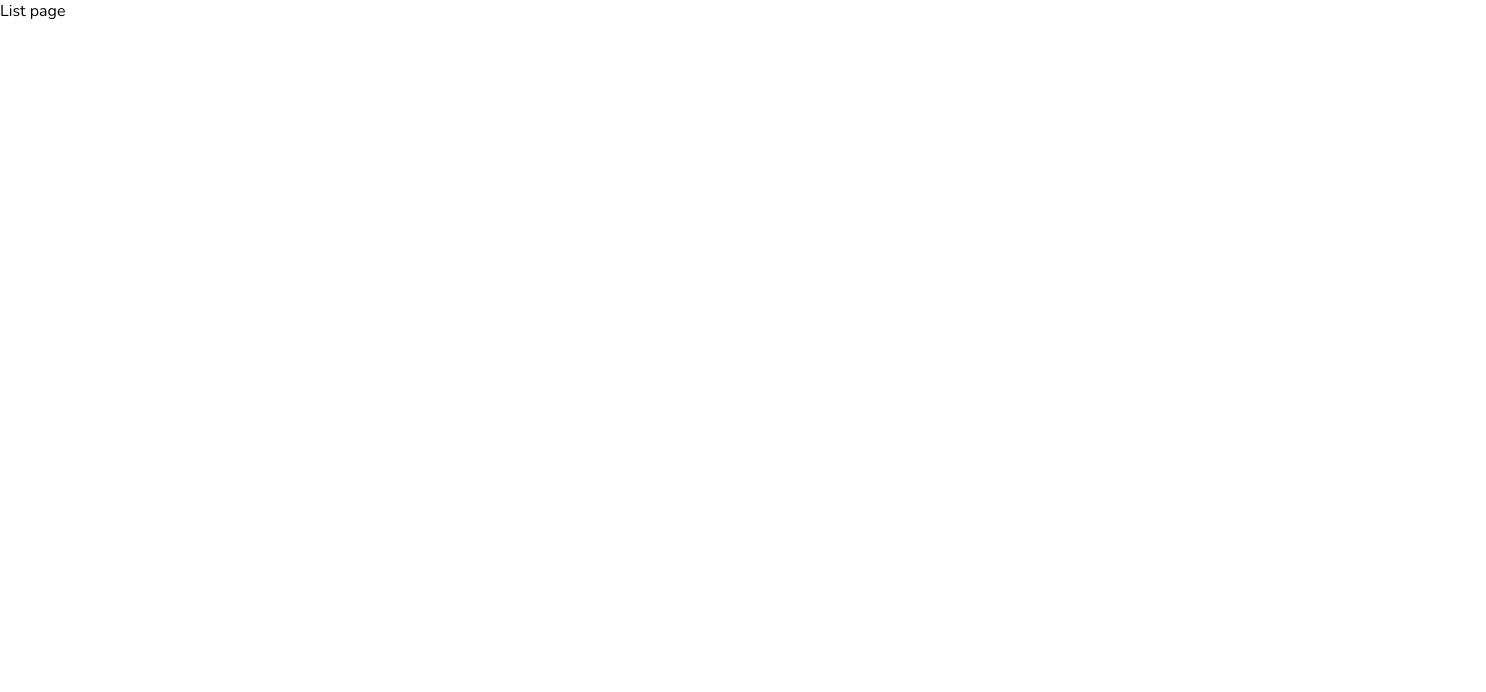
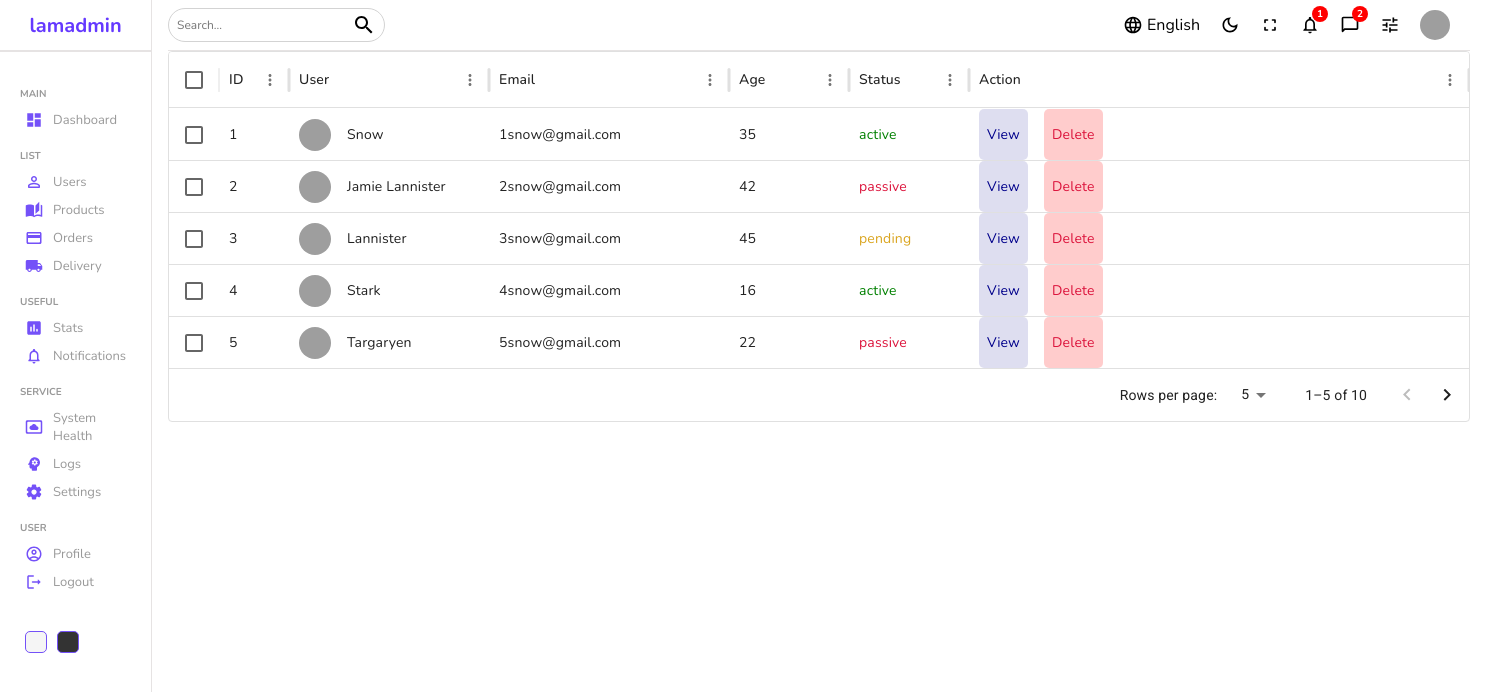
Before and after one commit to Havold/library-manager-web, a React (Create React App) app: page /users in a window 1280 px wide. Shown: the top 692 px of the page, 1486 px wide, since content can reach past the window. Built offline with nearby package versions, Linux system fonts and the light colour scheme; grey boxes are pictures that could not be loaded.

Commit message:
Create UI List Users.

```diff
--- a/package.json
+++ b/package.json
@@ -7,6 +7,7 @@
     "@emotion/styled": "^11.13.0",
     "@mui/icons-material": "^5.16.7",
     "@mui/material": "^5.16.7",
+    "@mui/x-data-grid": "^7.13.0",
     "@testing-library/jest-dom": "^5.17.0",
     "@testing-library/react": "^13.4.0",
     "@testing-library/user-event": "^13.5.0",
--- /dev/null
+++ b/src/components/DataTable/DataTable.scss
@@ -0,0 +1,60 @@
+.dataTable {
+    .cellWithImg {
+        display: flex;
+        align-items: center;
+
+        .cellImg {
+            width: 32px;
+            height: 32px;
+            border-radius: 50%;
+            object-fit: cover;
+            margin-right: 16px;
+        }
+    }
+
+    .cellWithStatus {
+        border-radius: 5px;
+
+        &.pending {
+            color: goldenrod;
+        }
+
+        &.active {
+            color: green;
+        }
+
+        &.passive {
+            color: crimson;
+        }
+    }
+
+    .cellWithActions {
+        display: flex;
+        align-items: center;
+        gap: 16px;
+
+        .button {
+            border-radius: 5px;
+            padding: 0px 8px;
+            cursor: pointer;
+
+            &.view {
+                color: darkblue;
+                background-color: rgba(0, 0, 139, 0.129);
+
+                &:hover {
+                    background-color: rgba(0, 0, 139, 0.163);
+                }
+            }
+
+            &.delete {
+                color: crimson;
+                background-color: rgba(255, 0, 0, 0.2);
+
+                &:hover {
+                    background-color: rgba(255, 0, 0, 0.23);
+                }
+            }
+        }
+    }
+}
--- /dev/null
+++ b/src/components/DataTable/index.jsx
@@ -0,0 +1,38 @@
+import './DataTable.scss';
+import { DataGrid } from '@mui/x-data-grid';
+import { userRows, userColumns } from '../../datatablesource';
+
+function DataTable() {
+    const actions = [
+        {
+            field: 'action',
+            headerName: 'Action',
+            width: 500,
+            renderCell: () => {
+                return (
+                    <div className="cellWithActions">
+                        <div className="button view">View</div>
+                        <div className="button delete">Delete</div>
+                    </div>
+                );
+            },
+        },
+    ];
+    return (
+        <div className="dataTable">
+            <DataGrid
+                rows={userRows}
+                columns={userColumns.concat(actions)}
+                initialState={{
+                    pagination: {
+                        paginationModel: { page: 0, pageSize: 5 },
+                    },
+                }}
+                pageSizeOptions={[5, 10]}
+                checkboxSelection
+            />
+        </div>
+    );
+}
+
+export default DataTable;
--- /dev/null
+++ b/src/datatablesource.js
@@ -0,0 +1,112 @@
+import { type } from '@testing-library/user-event/dist/type';
+
+export const userColumns = [
+    { field: 'id', headerName: 'ID', width: 70 },
+    {
+        field: 'user',
+        headerName: 'User',
+        width: 200,
+        renderCell: (params) => {
+            return (
+                <div className="cellWithImg">
+                    <img className="cellImg" src={params.row.img} alt="avatar" />
+                    <span>{params.row.username}</span>
+                </div>
+            );
+        },
+    },
+    { field: 'email', headerName: 'Email', width: 240 },
+    { field: 'age', headerName: 'Age', width: 120 },
+    {
+        field: 'status',
+        headerName: 'Status',
+        width: 120,
+        renderCell: (params) => {
+            return <div className={`cellWithStatus ${params.row.status}`}>{params.row.status}</div>;
+        },
+    },
+];
+
+//temporary data
+export const userRows = [
+    {
+        id: 1,
+        username: 'Snow',
+        img: 'https://images.pexels.com/photos/1820770/pexels-photo-1820770.jpeg?auto=compress&cs=tinysrgb&dpr=2&w=500',
+        status: 'active',
+        email: '1snow@gmail.com',
+        age: 35,
+    },
+    {
+        id: 2,
+        username: 'Jamie Lannister',
+        img: 'https://images.pexels.com/photos/1820770/pexels-photo-1820770.jpeg?auto=compress&cs=tinysrgb&dpr=2&w=500',
+        email: '2snow@gmail.com',
+        status: 'passive',
+        age: 42,
+    },
+    {
+        id: 3,
+        username: 'Lannister',
+        img: 'https://images.pexels.com/photos/1820770/pexels-photo-1820770.jpeg?auto=compress&cs=tinysrgb&dpr=2&w=500',
+        email: '3snow@gmail.com',
+        status: 'pending',
+        age: 45,
+    },
+    {
+        id: 4,
+        username: 'Stark',
+        img: 'https://images.pexels.com/photos/1820770/pexels-photo-1820770.jpeg?auto=compress&cs=tinysrgb&dpr=2&w=500',
+        email: '4snow@gmail.com',
+        status: 'active',
+        age: 16,
+    },
+    {
+        id: 5,
+        username: 'Targaryen',
+        img: 'https://images.pexels.com/photos/1820770/pexels-photo-1820770.jpeg?auto=compress&cs=tinysrgb&dpr=2&w=500',
+        email: '5snow@gmail.com',
+        status: 'passive',
+        age: 22,
+    },
+    {
+        id: 6,
+        username: 'Melisandre',
+        img: 'https://images.pexels.com/photos/1820770/pexels-photo-1820770.jpeg?auto=compress&cs=tinysrgb&dpr=2&w=500',
+        email: '6snow@gmail.com',
+        status: 'active',
+        age: 15,
+    },
+    {
+        id: 7,
+        username: 'Clifford',
+        img: 'https://images.pexels.com/photos/1820770/pexels-photo-1820770.jpeg?auto=compress&cs=tinysrgb&dpr=2&w=500',
+        email: '7snow@gmail.com',
+        status: 'passive',
+        age: 44,
+    },
+    {
+        id: 8,
+        username: 'Frances',
+        img: 'https://images.pexels.com/photos/1820770/pexels-photo-1820770.jpeg?auto=compress&cs=tinysrgb&dpr=2&w=500',
+        email: '8snow@gmail.com',
+        status: 'active',
+        age: 36,
+    },
+    {
+        id: 9,
+        username: 'Roxie',
+        img: 'https://images.pexels.com/photos/1820770/pexels-photo-1820770.jpeg?auto=compress&cs=tinysrgb&dpr=2&w=500',
+        email: 'snow@gmail.com',
+        status: 'pending',
+        age: 65,
+    },
+    {
+        id: 10,
+        username: 'Roxie',
+        img: 'https://images.pexels.com/photos/1820770/pexels-photo-1820770.jpeg?auto=compress&cs=tinysrgb&dpr=2&w=500',
+        email: 'snow@gmail.com',
+        status: 'active',
+        age: 65,
+    },
+];
--- a/src/pages/list/List.jsx
+++ b/src/pages/list/List.jsx
@@ -1,7 +1,18 @@
+import DataTable from '../../components/DataTable';
+import Navbar from '../../components/navbar/Navbar';
+import Sidebar from '../../components/sidebar/Sidebar';
 import './list.scss';
 
 function List() {
-    return <div className="list">List page</div>;
+    return (
+        <div className="list">
+            <Sidebar />
+            <div className="listContainer">
+                <Navbar />
+                <DataTable />
+            </div>
+        </div>
+    );
 }
 
 export default List;
--- a/src/pages/list/list.scss
+++ b/src/pages/list/list.scss
@@ -0,0 +1,7 @@
+.list {
+    display: flex;
+    .listContainer {
+        padding: 0 16px;
+        flex: 6;
+    }
+}
```
Also changed, not shown: 2 other files (tests, documents, lock files or other folders).
